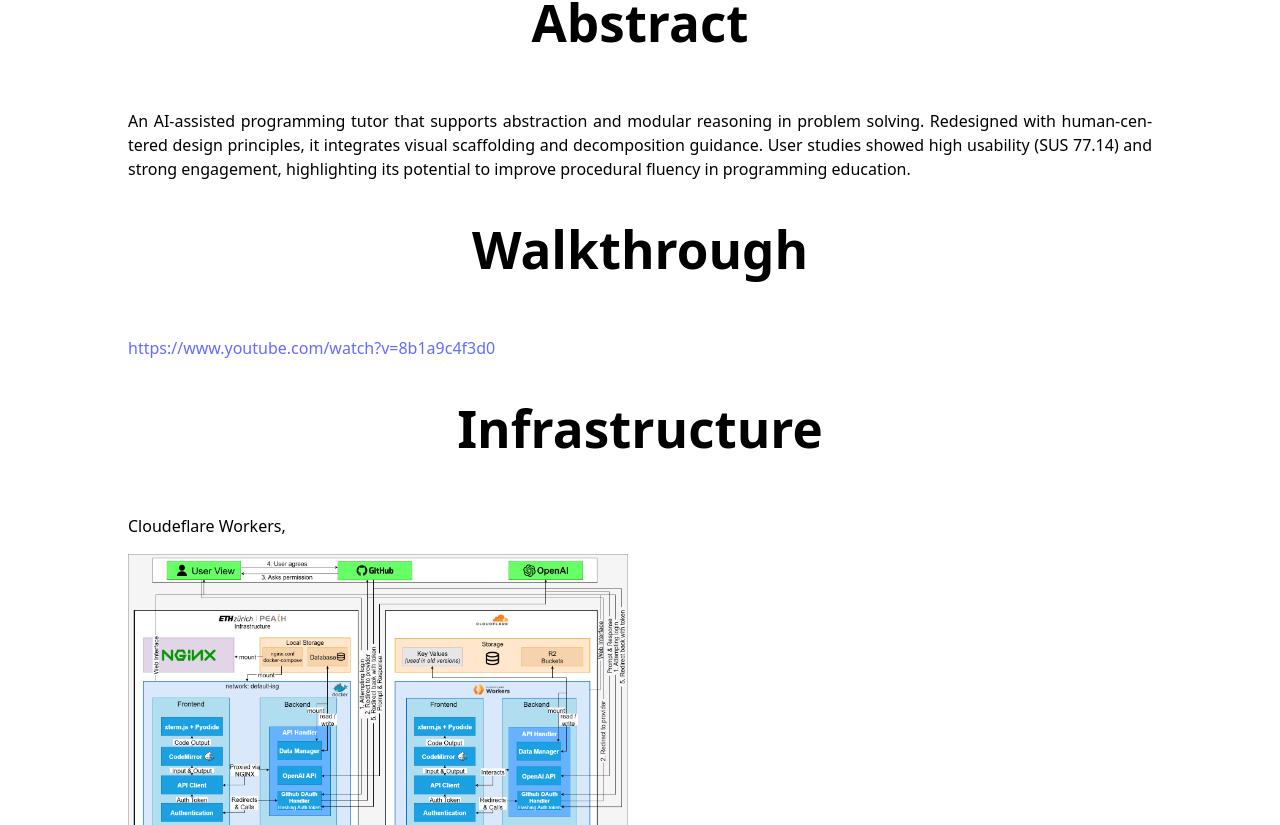
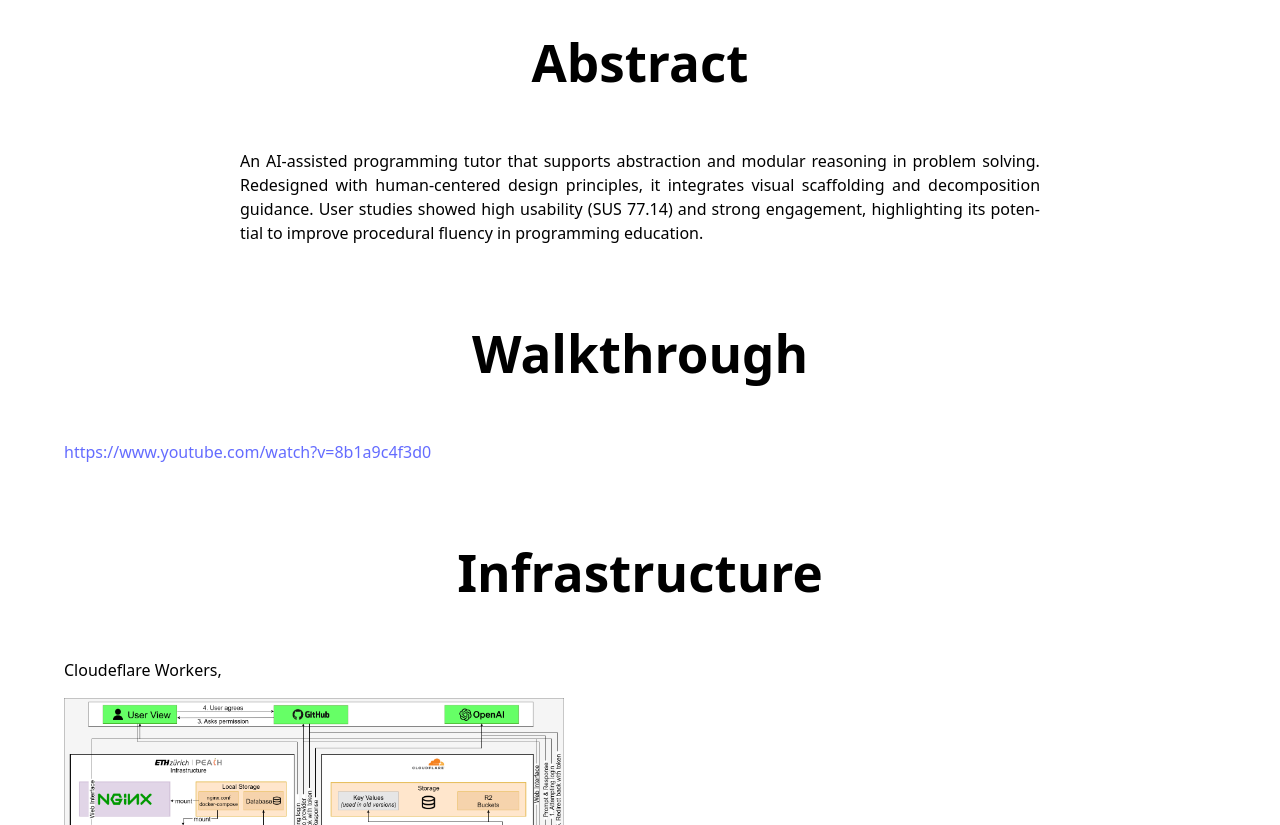
Before and after one commit to Zoulution/Portfolio, a React (Vite) app: page /projects/DBox in a window 1280 px wide. Shown: the part 975-1800 px from the top of the page. Built offline with nearby package versions, Linux system fonts and the light colour scheme.

Commit message:
layout for each detailed line

```diff
--- a/src/ProjectDetails/DBox.css
+++ b/src/ProjectDetails/DBox.css
@@ -57,11 +57,20 @@
   margin-top: 2rem;
 }
 
+.section.abstract {
+  padding: 0;
+}
+
 .section.abstract p {
-  width: 100%;
+  width: 80%;
+  max-width: 800px;
   text-align: justify;
   hyphens: auto;
   overflow-wrap: break-word;
+}
+
+.section.problem-statement {
+  padding: 0;
 }
 
 .section.problem-statement p {
@@ -71,11 +80,19 @@
   overflow-wrap: break-word;
 }
 
+.section.solution {
+  padding: 0;
+}
+
 .section.solution p {
   width: 100%;
   text-align: justify;
   hyphens: auto;
   overflow-wrap: break-word;
+}
+
+.section.features {
+  padding: 0;
 }
 
 .section.features p {
@@ -85,11 +102,19 @@
   overflow-wrap: break-word;
 }
 
+.section.walkthrough {
+  padding: 0;
+}
+
 .section.walkthrough p {
   width: 100%;
   text-align: justify;
   hyphens: auto;
   overflow-wrap: break-word;
+}
+
+.section.infrastructure {
+  padding: 0;
 }
 
 .section.infrastructure p {
@@ -99,6 +124,10 @@
   overflow-wrap: break-word;
 }
 
+.section.challenges {
+  padding: 0;
+}
+
 .section.challenges p {
   width: 100%;
   text-align: justify;
@@ -106,11 +135,19 @@
   overflow-wrap: break-word;
 }
 
+.section.result {
+  padding: 0;
+}
+
 .section.result p {
   width: 100%;
   text-align: justify;
   hyphens: auto;
   overflow-wrap: break-word;
+}
+
+.section.future-work {
+  padding: 0;
 }
 
 .section.future-work p {
@@ -122,6 +159,12 @@
 
 .main-detailedProject .section:last-of-type {
   padding-bottom: 2rem;
+}
+
+@media (max-width: 740px) {
+  .title-right-projectContainer {
+    background-position: top left;
+  }
 }
 
 @media (max-width: 530px) {
--- a/src/ProjectDetails/DBox.tsx
+++ b/src/ProjectDetails/DBox.tsx
@@ -58,7 +58,7 @@ function Section({ title, content }: { title: string; content?: string }) {
       .replace(/[^a-z0-9-]/g, "");
 
   return (
-    <section className={className} style={{ marginTop: "1.5rem" }}>
+    <section className={className}>
       <h1>{title}</h1>
       <p>{renderWithImages(content.trim())}</p>
     </section>
```
